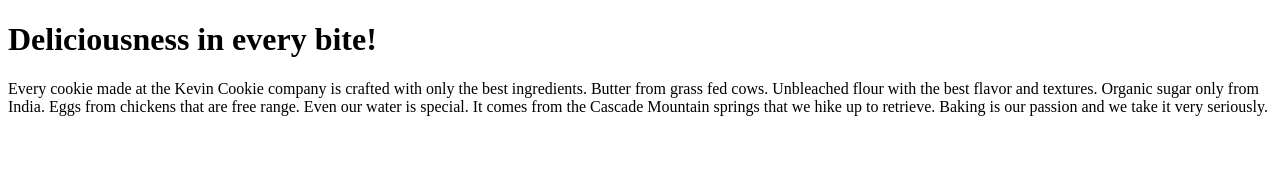
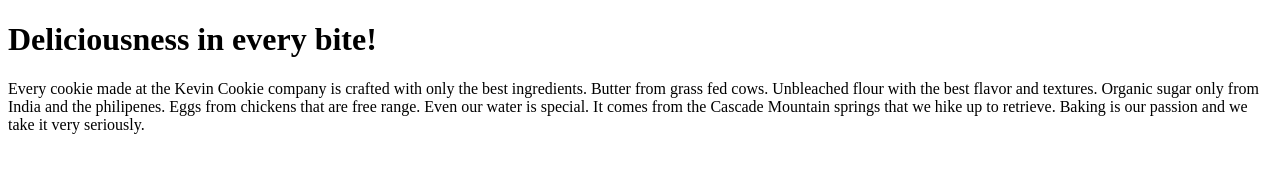
Before and after one commit to guy-dav/KevinCookieCompany.xom, a plain HTML site: page index.htm in a window 1280 px wide. Drawn offline with Linux system fonts and the light colour scheme.

Commit message:
Update index.htm bls bls

```diff
--- a/index.htm
+++ b/index.htm
@@ -2,7 +2,7 @@
 <html>
 <body>
 <h1>Deliciousness in every bite!</h1>
-<p>Every cookie made at the Kevin Cookie company is crafted with only the best ingredients. Butter from grass fed cows. Unbleached flour with the best flavor and textures. Organic sugar only from India. Eggs from chickens that are free range. Even our water is special. It comes from the Cascade Mountain springs that we hike up to retrieve. Baking is our passion and we take it very seriously.</p>
+<p>Every cookie made at the Kevin Cookie company is crafted with only the best ingredients. Butter from grass fed cows. Unbleached flour with the best flavor and textures. Organic sugar only from India and the philipenes. Eggs from chickens that are free range. Even our water is special. It comes from the Cascade Mountain springs that we hike up to retrieve. Baking is our passion and we take it very seriously.</p>
 
 </body>
 </html>
```
